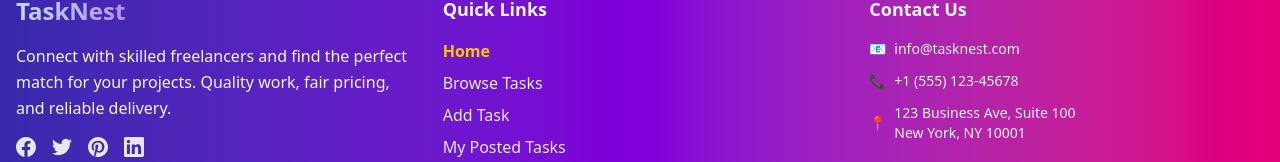
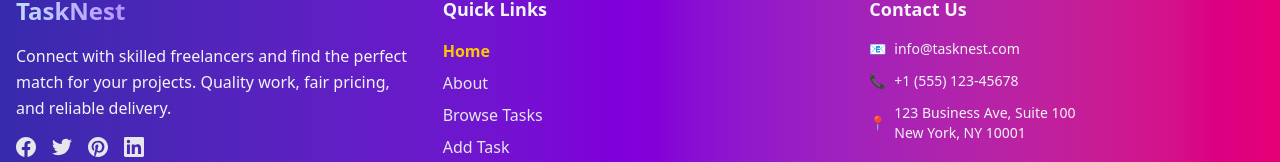
Before and after one commit to sharmin-khan/freelance-task-client, a React (Vite) app: page / in a window 1280 px wide. Shown: the part 2881-3043 px from the top of the page. Built offline with nearby package versions, Linux system fonts and the light colour scheme; no server answers.

Commit message:
Add About page link to Footer

```diff
--- a/src/Pages/Shared/Footer.jsx
+++ b/src/Pages/Shared/Footer.jsx
@@ -4,6 +4,7 @@ import { NavLink } from "react-router";
 const Footer = () => {
   const quickLinks = [
     { name: "Home", to: "/" },
+    { name: "About", to: "/about" },
     { name: "Browse Tasks", to: "/browse-tasks" },
     { name: "Add Task", to: "/add-task" },
     { name: "My Posted Tasks", to: "/my-tasks" },
```
